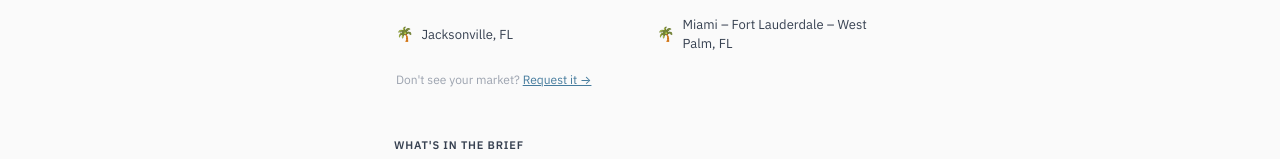
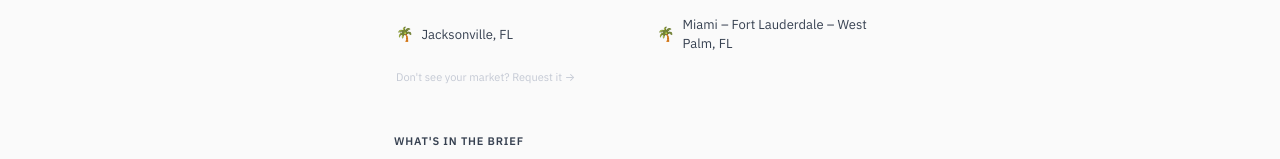
Before and after one commit to driftpointdigital/dealbrief, a Next.js app: page / in a window 1280 px wide. Shown: the part 586-745 px from the top of the page. Built offline with nearby package versions, Linux system fonts and the light colour scheme.

Commit message:
Make 'Don't see your market' text more subtle

```diff
--- a/src/components/DealBrief.tsx
+++ b/src/components/DealBrief.tsx
@@ -603,11 +603,13 @@ export default function DealBrief() {
               </div>
             ))}
           </div>
-          <p style={{ fontSize: 12, color: "#9CA3AF", margin: "12px 0 0" }}>
+          <p style={{ fontSize: 11, color: "#C4C9D4", margin: "10px 0 0" }}>
             Don&apos;t see your market?{" "}
             <button
               onClick={() => setSuggestOpen(true)}
-              style={{ background: "none", border: "none", color: "#457B9D", fontSize: 12, cursor: "pointer", padding: 0, fontFamily: "inherit", textDecoration: "underline" }}>
+              style={{ background: "none", border: "none", color: "#C4C9D4", fontSize: 11, cursor: "pointer", padding: 0, fontFamily: "inherit", textDecoration: "none" }}
+              onMouseEnter={e => e.currentTarget.style.color = "#9CA3AF"}
+              onMouseLeave={e => e.currentTarget.style.color = "#C4C9D4"}>
               Request it →
             </button>
           </p>
```
